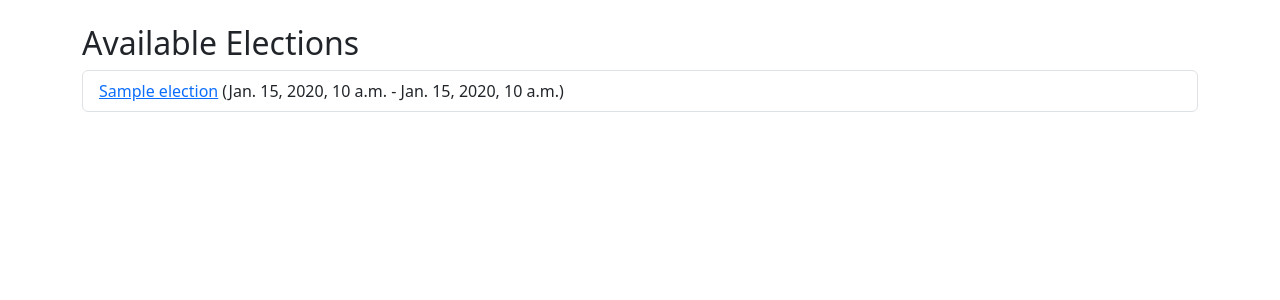
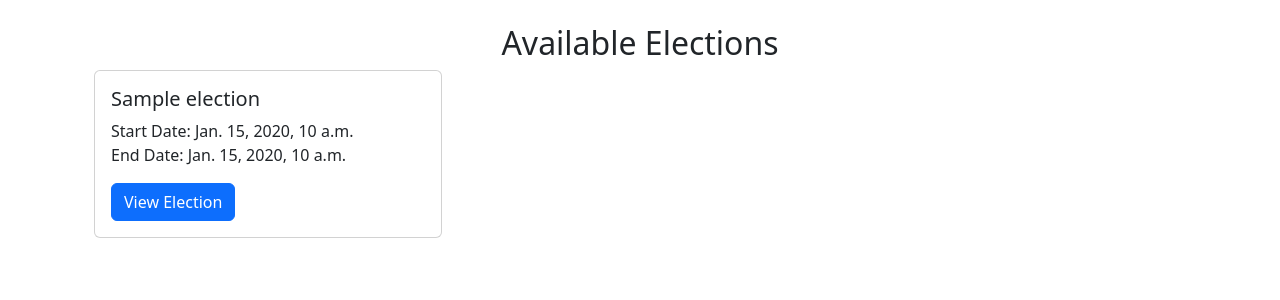
Before and after one commit to rootcreator/Vote, a Django app: page / in a window 1280 px wide. Shown: the part 56-356 px from the top of the page. Run offline with Django 5.2, Linux system fonts and the light colour scheme; tables that the repository leaves empty hold one stand-in row (values such as "Sample post"); some libraries are stand-ins or nearby versions.

Commit message:
Update elections.html

```diff
--- a/voting/templates/voting/elections.html
+++ b/voting/templates/voting/elections.html
@@ -1,12 +1,22 @@
 {% extends 'voting/base.html' %}
 {% block content %}
-<h2>Available Elections</h2>
-<ul class="list-group">
-    {% for election in elections %}
-        <li class="list-group-item">
-            <a href="{% url 'vote' election.id %}">{{ election.name }}</a>
-            ({{ election.start_date }} - {{ election.end_date }})
-        </li>
-    {% endfor %}
-</ul>
+<div class="container mt-4">
+    <h2 class="text-center">Available Elections</h2>
+    <div class="row">
+        {% for election in elections %}
+        <div class="col-md-4 col-sm-6 mb-4">
+            <div class="card h-100">
+                <div class="card-body">
+                    <h5 class="card-title">{{ election.name }}</h5>
+                    <p class="card-text">
+                        Start Date: {{ election.start_date }}<br>
+                        End Date: {{ election.end_date }}
+                    </p>
+                    <a href="{% url 'vote' election.id %}" class="btn btn-primary btn-block">View Election</a>
+                </div>
+            </div>
+        </div>
+        {% endfor %}
+    </div>
+</div>
 {% endblock %}
```
